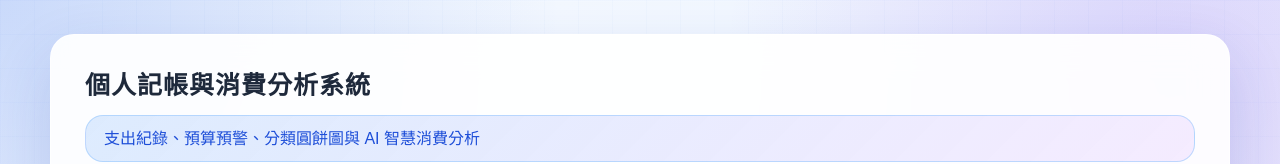
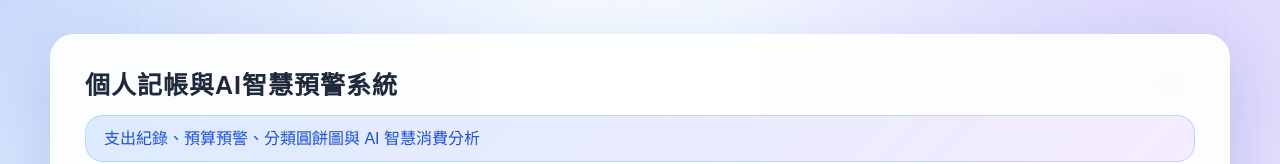
Before and after one commit to ChennYuOuO/cal, a website: page index.html in a window 1280 px wide. Shown: the top 164 px of the page. Drawn offline with Linux system fonts and the light colour scheme.

Commit message:
Add files via upload

```diff
--- a/index.html
+++ b/index.html
@@ -3,7 +3,7 @@
 <head>
     <meta charset="UTF-8">
     <meta name="viewport" content="width=device-width, initial-scale=1.0">
-    <title>個人記帳與消費分析系統</title>
+    <title>個人記帳與AI智慧預警系統</title>
     <link rel="stylesheet" href="style.css">
 </head>
 
@@ -11,7 +11,7 @@
 
 <div class="app-shell dropdown-layout">
     <main class="container">
-        <h1>個人記帳與消費分析系統</h1>
+        <h1>個人記帳與AI智慧預警系統</h1>
         <p class="subtitle">支出紀錄、預算預警、分類圓餅圖與 AI 智慧消費分析</p>
 
         <div class="menu-select-card">
```
